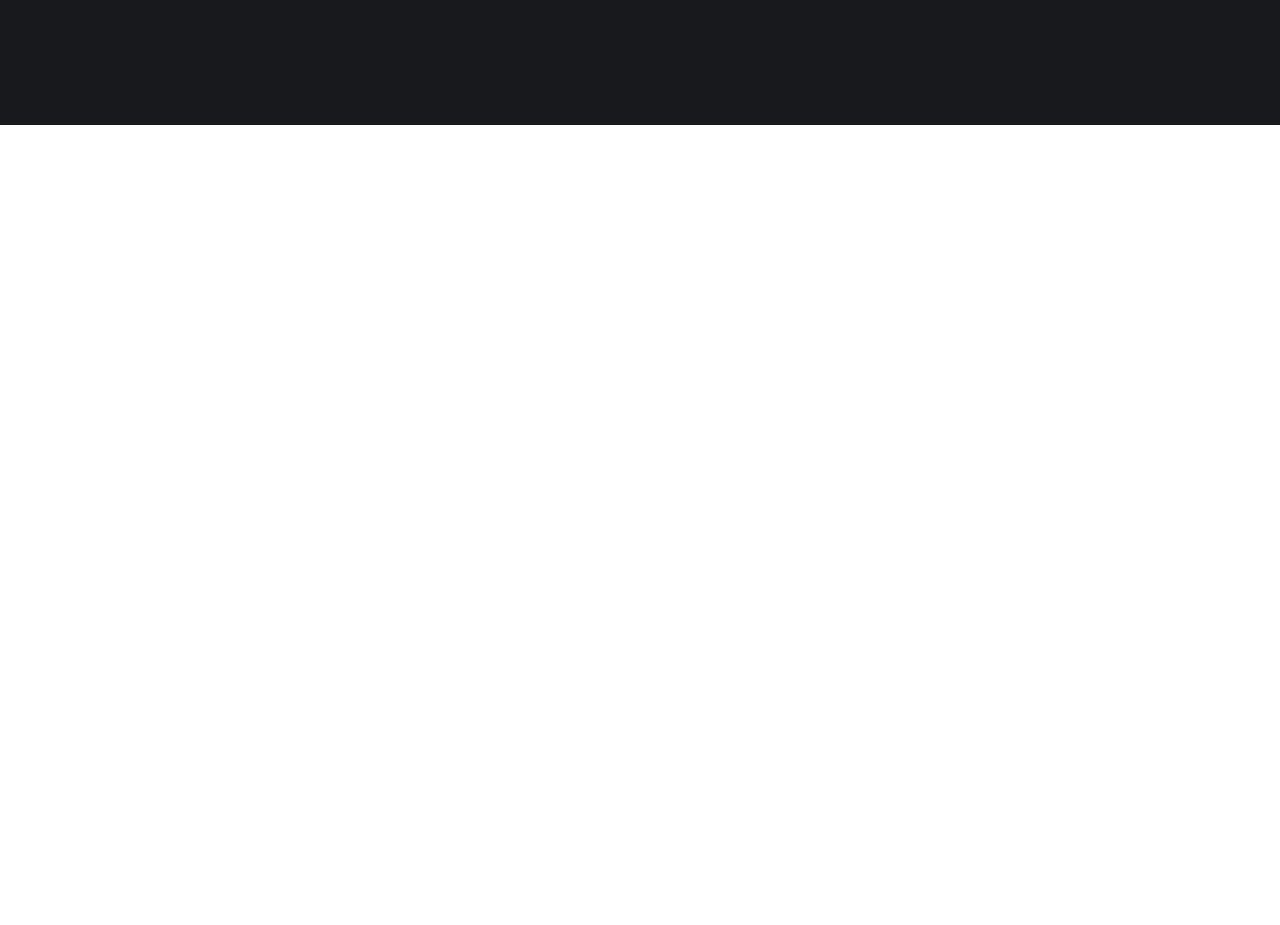
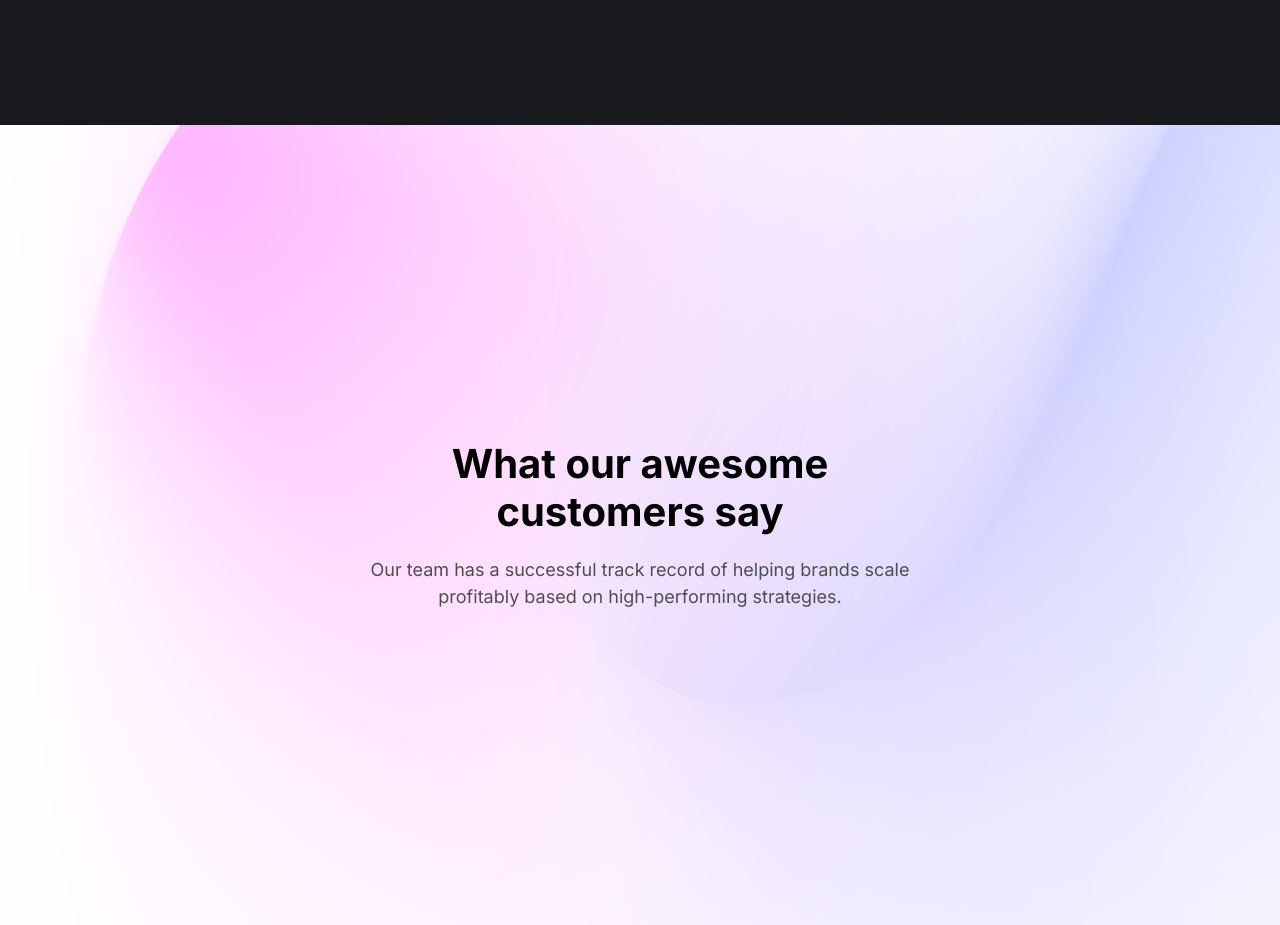
Before and after one commit to theRoushan/bitnbyt_website, a React (Create React App) app: page / in a window 1280 px wide. Shown: the part 3800-4725 px from the top of the page. Before the commit the page ends 3925 px from the top, so only its background shows below. Built offline with nearby package versions, Linux system fonts and the light colour scheme.

Commit message:
updated testimonials

```diff
--- a/src/components/Sections/HomeSection.js
+++ b/src/components/Sections/HomeSection.js
@@ -3,6 +3,7 @@ import Hero from '../Hero';
 import Services from '../Services';
 import Work from '../Work';
 import About from "../About";
+import Testimonials from '../Testimonials';
 
 const HomeSection = () => {
   return (
@@ -11,6 +12,7 @@ const HomeSection = () => {
       <Services/>
       <Work/>
       <About/>
+      <Testimonials/>
     </div>
   )
 }
--- a/src/components/Testimonials.js
+++ b/src/components/Testimonials.js
@@ -1,12 +1,20 @@
 import React from "react";
+import assest30 from "../assets/asset 30.png";
 
 const Testimonials = () => {
   return (
-    <div>
-      <h1>What our awesome customers say</h1>
-      <p className="info-text">Our team has a successful track record of helping brands scale profitably based on high-performing strategies.</p>
-      <div>
+    <div className="w-full h-screen flex relative">
+      <img src={assest30} alt="background" className="absolute top-0 left-0 w-full h-full z-0" />
+      <div className="w-[1200px] m-auto p-auto relative z-10 flex flex-col place-items-center">
+        <h1 className="text-[40px] leading-[48px] mb-5 font-bold w-4/12 text-center">
+          What our awesome customers say
+        </h1>
+        <p className="info-text w-6/12 text-center">
+          Our team has a successful track record of helping brands scale
+          profitably based on high-performing strategies.
+        </p>
       </div>
+      <div></div>
     </div>
   );
 };
```
